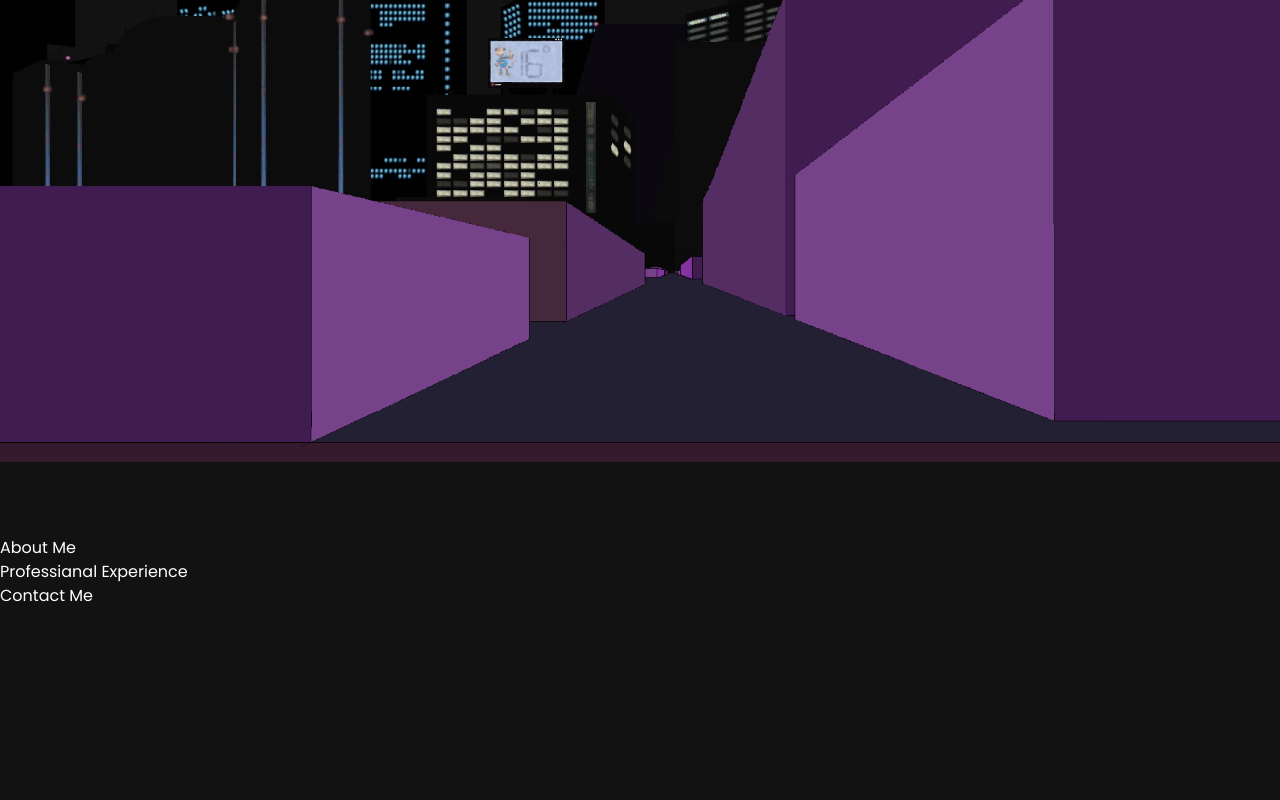
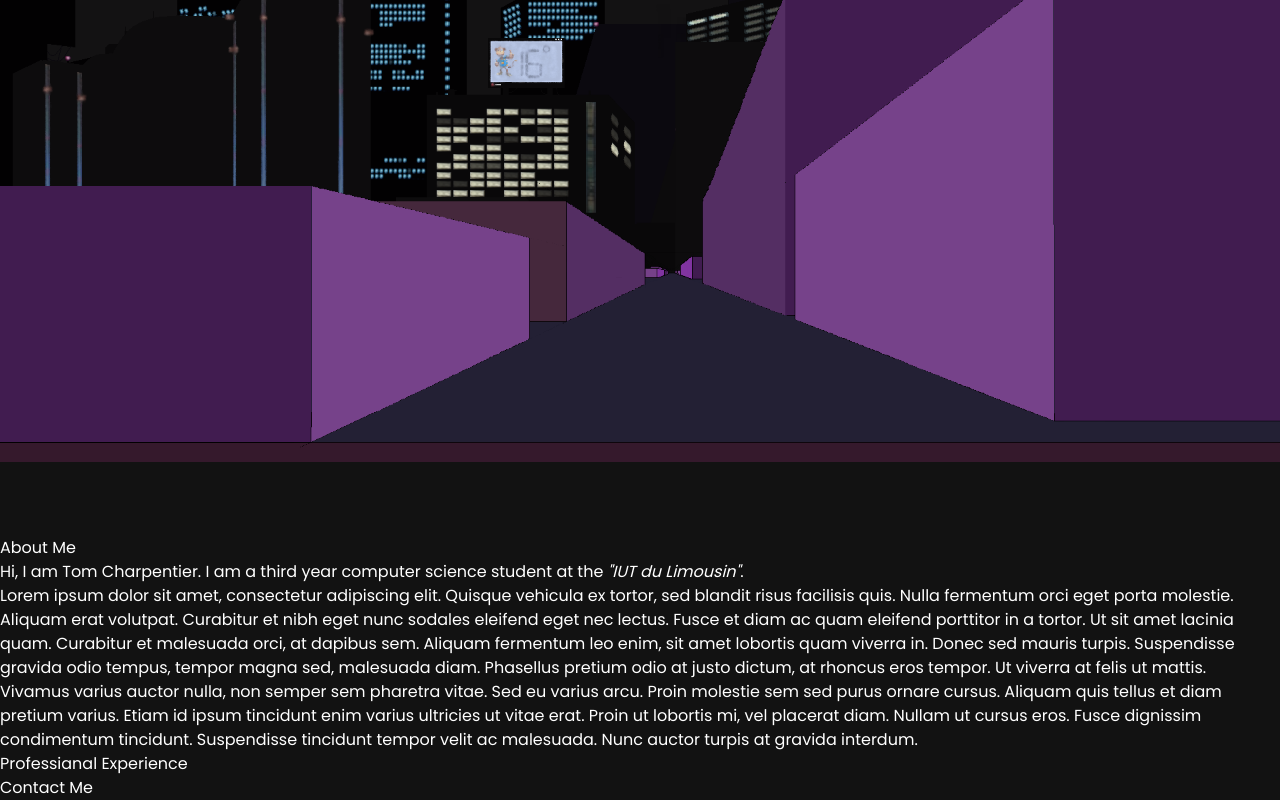
Before and after one commit to ArkAow/tom-charpentier-portfolio, a React (Vite) app: page / in a window 1280 px wide. Shown: the part 3057-3857 px from the top of the page. Before the commit the page ends 3665 px from the top, so only its background shows below. Built offline with nearby package versions, Linux system fonts and the light colour scheme.

Commit message:
Adding content to About component

```diff
--- a/src/components/About.jsx
+++ b/src/components/About.jsx
@@ -19,6 +19,19 @@ export default function About() {
                     <span className={`h-1 border-t-4 border-white-100 rounded-xl mt-1 top-full transition-all duration-500 ${animate ? 'w-0 absolute right-0' : 'w-full absolute left-0'}`}></span>
                 </span>
             </h1>
+
+            <div className="mt-8 flex flex-col w-5/6 items-left">
+                <p className="mb-2">
+                    Hi, I am Tom Charpentier.
+                    I am a third year computer science student at the <em>"IUT du Limousin"</em>.
+                </p>
+                <p className="mb-2">
+                    Lorem ipsum dolor sit amet, consectetur adipiscing elit. Quisque vehicula ex tortor, sed blandit risus facilisis quis. Nulla fermentum orci eget porta molestie. Aliquam erat volutpat. Curabitur et nibh eget nunc sodales eleifend eget nec lectus. Fusce et diam ac quam eleifend porttitor in a tortor. Ut sit amet lacinia quam. Curabitur et malesuada orci, at dapibus sem. Aliquam fermentum leo enim, sit amet lobortis quam viverra in. Donec sed mauris turpis. Suspendisse gravida odio tempus, tempor magna sed, malesuada diam. Phasellus pretium odio at justo dictum, at rhoncus eros tempor. Ut viverra at felis ut mattis.
+                </p>
+                <p className="mb-2">
+                Vivamus varius auctor nulla, non semper sem pharetra vitae. Sed eu varius arcu. Proin molestie sem sed purus ornare cursus. Aliquam quis tellus et diam pretium varius. Etiam id ipsum tincidunt enim varius ultricies ut vitae erat. Proin ut lobortis mi, vel placerat diam. Nullam ut cursus eros. Fusce dignissim condimentum tincidunt. Suspendisse tincidunt tempor velit ac malesuada. Nunc auctor turpis at gravida interdum.
+                </p>
+            </div>
         </div>
     );
 }
```
